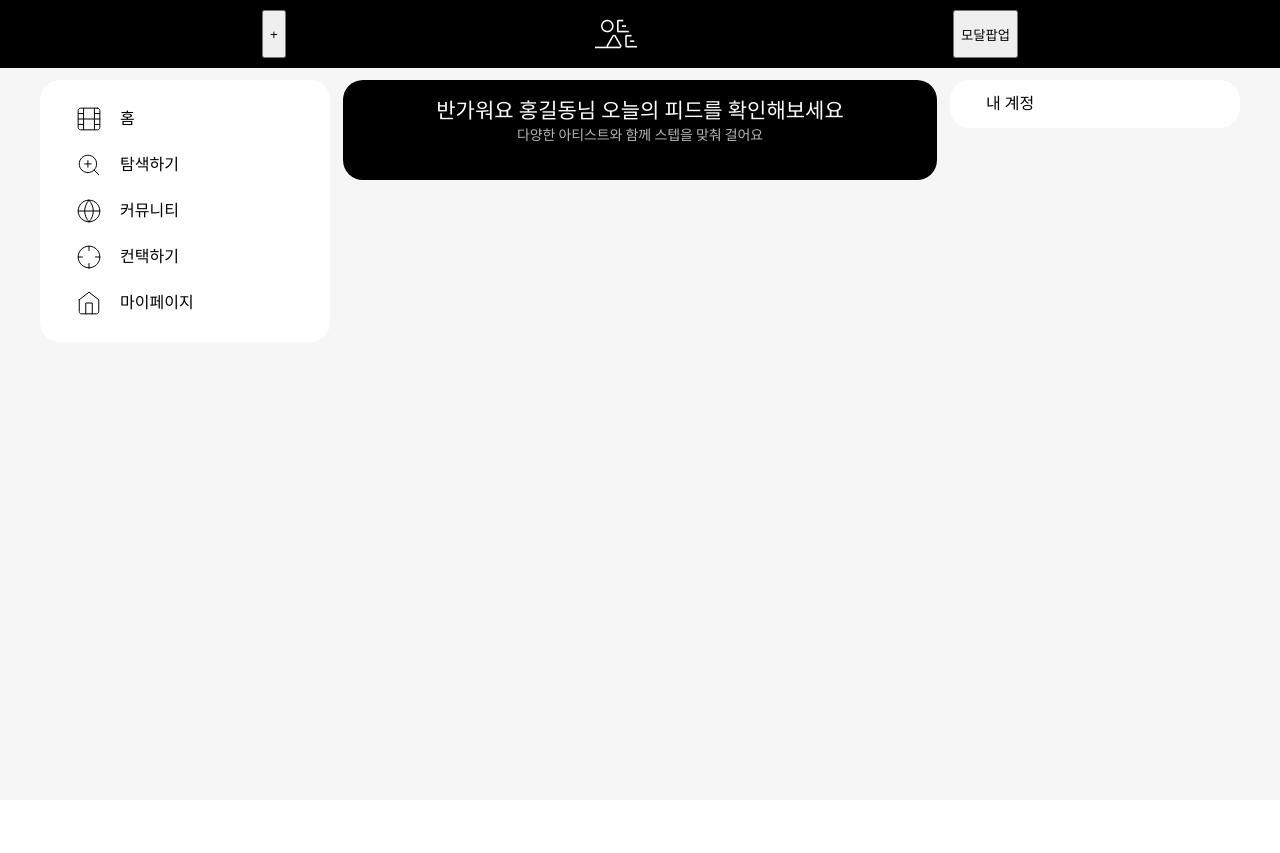
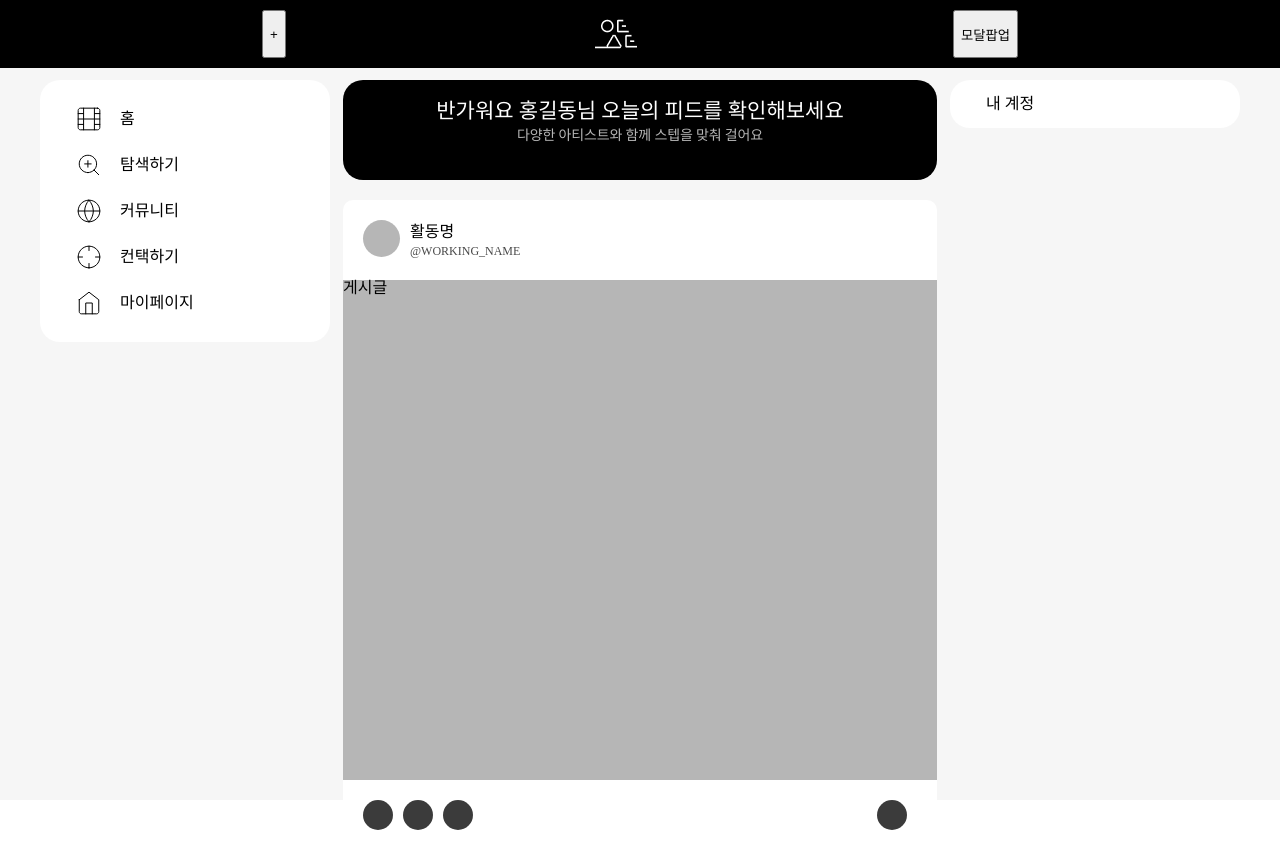
Before and after one commit to Artistep/Frontend, a React (Create React App) app: page / in a window 1280 px wide. Before the commit the page ends 800 px from the top, so only its background shows below. Built offline with nearby package versions, Linux system fonts and the light colour scheme; a web font is replaced by a local one.

Commit message:
[feat]Main Page 게시글 form

```diff
--- /dev/null
+++ b/src/components/Box/index.jsx
@@ -0,0 +1,29 @@
+import React from "react";
+import { HeaderBox, Circle, HeaderBtext, HeaderStext, Container, Footer,FooterItem } from "./styled";
+
+const Box = () => {
+  return (
+    <div style={{marginTop: '20px'}}>
+      <HeaderBox>
+        <Circle></Circle>
+        <div>
+          <HeaderBtext>활동명</HeaderBtext>
+          <HeaderStext>@WORKING_NAME</HeaderStext>
+        </div>
+      </HeaderBox>
+      <Container>게시글</Container>
+      <Footer>
+        <div>
+          <FooterItem></FooterItem>
+          <FooterItem></FooterItem>
+          <FooterItem></FooterItem>
+        </div>
+        <div>
+          <FooterItem></FooterItem>
+        </div>
+      </Footer>
+    </div>
+  );
+};
+
+export default Box;
--- a/src/components/Box/styled.js
+++ b/src/components/Box/styled.js
@@ -40,9 +40,70 @@ export const FindBox = styled.div`
 `;
 
 export const FeedBox = styled.div`
-width: 594px;
-height: 100px;
-text-align: center;
-background: #000000;
-border-radius: 20px;
-`
+  width: 594px;
+  height: 100px;
+  text-align: center;
+  background: #000000;
+  border-radius: 20px;
+`;
+
+export const HeaderBox = styled.div`
+  background: #ffffff;
+  border-radius: 10px 10px 0px 0px;
+  padding: 20px;
+  display: flex;
+`;
+
+export const Circle = styled.div`
+  width: 37px;
+  height: 37px;
+  background: #b6b6b6;
+  border-radius: 40px;
+  margin-right: 10px;
+`;
+
+export const HeaderBtext = styled.div`
+  font-family: "Noto Sans KR";
+  font-style: normal;
+  font-weight: 500;
+  font-size: 16px;
+  line-height: 23px;
+  color: #000000;
+`;
+export const HeaderStext = styled.div`
+  font-family: "Noto Sans KR";
+  font-style: normal;
+  font-weight: 400;
+  font-size: 12px;
+  line-height: 17px;
+
+  color: #494949;
+`;
+
+export const Container = styled.div`
+  width: 100%;
+  height: 500px;
+
+  background: #b6b6b6;
+  border-radius: 0px;
+`;
+
+export const Footer = styled.div`
+  padding: 20px;
+  background: #ffffff;
+  border-radius: 0px 0px 10px 10px;
+  display: flex;
+  justify-content: space-between;
+`;
+
+export const FooterItem = styled.div`
+  display: inline-flex;
+  flex-direction: row;
+  justify-content: center;
+  align-items: center;
+  width: 30px;
+  height: 30px;
+  background: #3b3b3b;
+  border-radius: 40px;
+  margin-right: 10px;
+`;
--- a/src/pages/main/index.jsx
+++ b/src/pages/main/index.jsx
@@ -1,6 +1,7 @@
 import React from "react";
 import { FeedBox } from "../../components/Box/styled";
 import { FeedText, SmallLabel } from "../../components/Label/styled";
+import Box from "../../components/Box";
 
 const Main = () => {
   return (
@@ -10,6 +11,8 @@ const Main = () => {
         <FeedText>반가워요 홍길동님 오늘의 피드를 확인해보세요</FeedText>
         <SmallLabel>다양한 아티스트와 함께 스텝을 맞춰 걸어요 </SmallLabel>
       </FeedBox>
+
+      <Box />
     </div>
   );
 };
```
